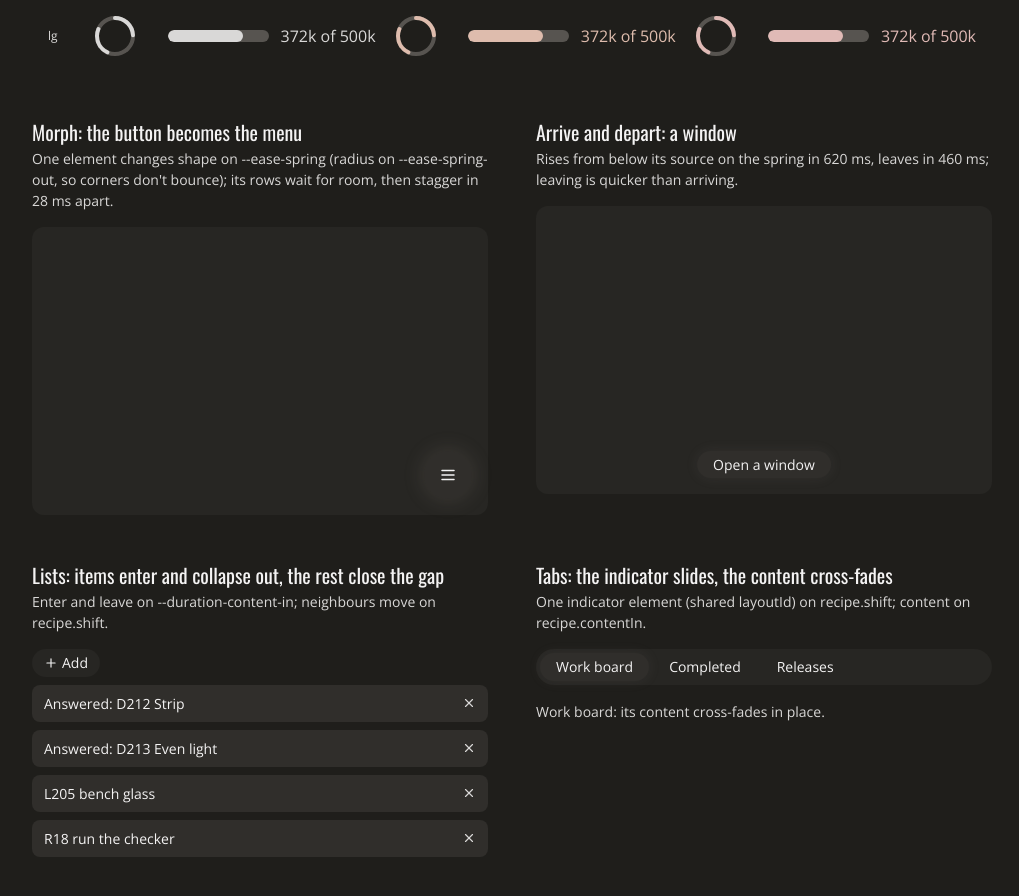
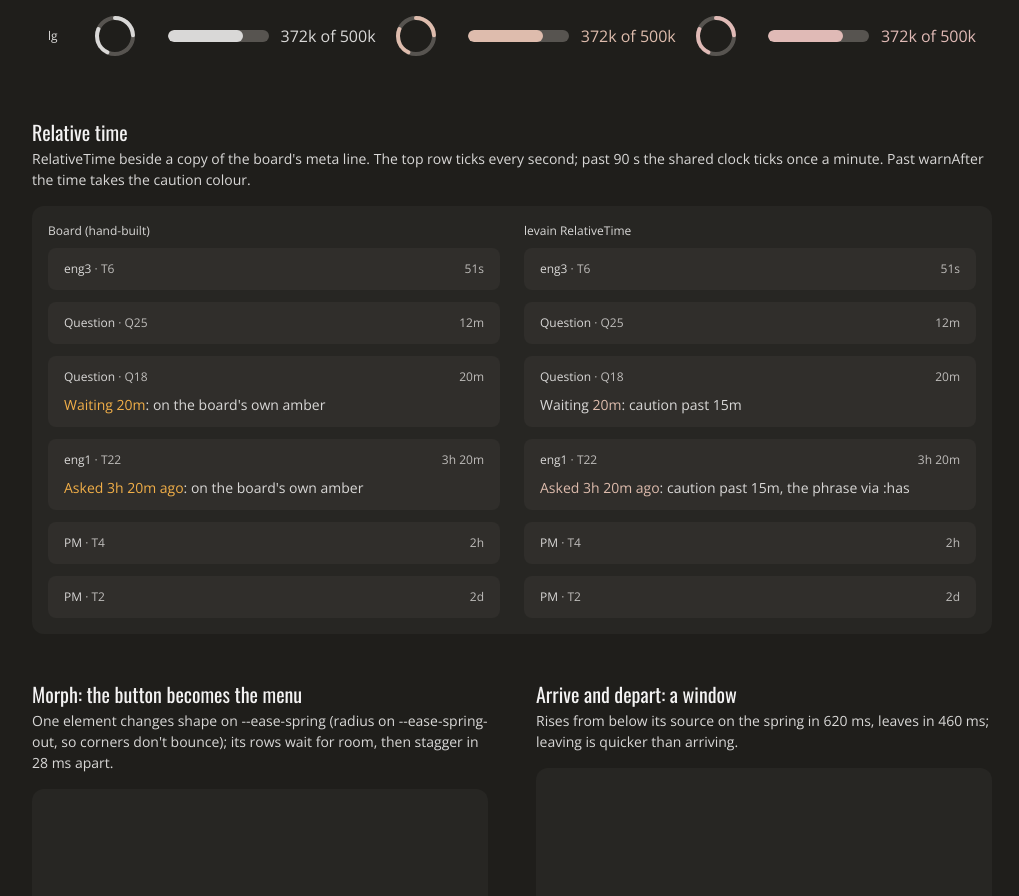
Before and after one commit to iammattq/levain-ds, a React (Vite) app in the folder demo/: page / in a window 1280 px wide. Shown: the part 1731-2627 px from the top of the page, without its empty margins (128-1147 px from the left). Built offline with nearby package versions, Linux system fonts and the light colour scheme.

Commit message:
demo: RelativeTime beside a copy of the board's meta line and late flag; capture-time.sh for the PC
Co-Authored-By: Claude Opus 5.5 <noreply@anthropic.com>

```diff
--- a/demo/src/main.tsx
+++ b/demo/src/main.tsx
@@ -1,6 +1,6 @@
 // levain DS's motion, density and drag, on one page. Every timing here comes from @levain/tokens.
 // ?density=condensed starts condensed; ?mode=light starts light; ?theme=7 starts on Cobalt Mono.
-// ?only=progress or ?only=decide shows only that section (for captures).
+// ?only=progress, ?only=decide or ?only=time shows only that section (for captures).
 import '@fontsource/open-sans/400.css';
 import '@fontsource/open-sans/600.css';
 import '@fontsource/oswald/400.css';
@@ -13,6 +13,7 @@ import { StrictMode, useState } from 'react';
 import { createRoot } from 'react-dom/client';
 import { DecideDemo } from './decide';
 import { ProgressDemo } from './progress';
+import { RelativeTimeDemo } from './relativeTime';
 
 type Item = { id: string; title: string; owner: string; age: string; state?: 'blocked' | 'waiting'; images?: number; links?: number };
 const TODO: Item[] = [
@@ -242,11 +243,12 @@ function App() {
         </div>
         <SegmentedControl id="density" size="sm" value={density} onChange={setDensity} options={[{ label: 'Comfortable', value: 'comfortable' }, { label: 'Condensed', value: 'condensed' }]} />
       </header>
-      {q.get('only') === 'progress' ? <ProgressDemo Section={Section} /> : q.get('only') === 'decide' ? <DecideDemo Section={Section} /> : <>
+      {q.get('only') === 'progress' ? <ProgressDemo Section={Section} /> : q.get('only') === 'decide' ? <DecideDemo Section={Section} /> : q.get('only') === 'time' ? <RelativeTimeDemo Section={Section} /> : <>
       <DragDemo />
       <DecideDemo Section={Section} />
       <StackDemo />
       <ProgressDemo Section={Section} />
+      <RelativeTimeDemo Section={Section} />
       <div className="grid grid-cols-1 gap-xl md:grid-cols-2">
         <MenuDemo />
         <WindowDemo />
--- /dev/null
+++ b/demo/src/relativeTime.tsx
@@ -0,0 +1,74 @@
+// T6: RelativeTime beside a copy of the Ringmaster board's meta line and late flag (board.css .meta, .flag.you; its
+// time.ts span() and its own one-second useNow), so the two can be compared. The times are set back from page load.
+import { RelativeTime, formatSpan } from '@levain/ui-react';
+import { useEffect, useState, type CSSProperties, type ReactNode } from 'react';
+
+const LOADED = Date.now();
+const MIN = 60, HOUR = 3600;
+
+// board.css: .meta (12px, line-height 1.5, faint, space-between), .lead (500, muted), .flag.you (--rm-amber, hand-picked)
+const meta: CSSProperties = { display: 'flex', alignItems: 'baseline', justifyContent: 'space-between', gap: '0.5rem', fontSize: '0.75rem', lineHeight: 1.5, color: 'var(--color-text-faint)', whiteSpace: 'nowrap' };
+const lead: CSSProperties = { fontWeight: 500, color: 'var(--color-text-muted)' };
+const body: CSSProperties = { margin: '0.5rem 0 0', color: 'var(--color-text-muted)' };
+
+/** The board's own clock: an interval per use, every second. */
+function useBoardNow() {
+  const [now, setNow] = useState(() => Date.now());
+  useEffect(() => { const t = setInterval(() => setNow(Date.now()), 1000); return () => clearInterval(t); }, []);
+  return now;
+}
+
+// whole: the consumer colours the whole phrase like the board's flag, from the time's data-state (styles.css :has)
+type Row = { who: string; code: string; ago: number; flag?: (t: ReactNode) => ReactNode; warnAfter?: number; whole?: boolean };
+const ROWS: Row[] = [
+  { who: 'eng3', code: 'T6', ago: 45 },
+  { who: 'Question', code: 'Q25', ago: 12 * MIN },
+  { who: 'Question', code: 'Q18', ago: 20 * MIN, warnAfter: 15 * MIN, flag: (t) => <>Waiting {t}</> },
+  { who: 'eng1', code: 'T22', ago: 3 * HOUR + 20 * MIN, warnAfter: 15 * MIN, flag: (t) => <>Asked {t} ago</>, whole: true },
+  { who: 'PM', code: 'T4', ago: 2 * HOUR },
+  { who: 'PM', code: 'T2', ago: 50 * HOUR },
+];
+
+function Card({ label, children }: { label: string; children: ReactNode }) {
+  return (
+    <div className="min-w-0 space-y-2xs">
+      <h4 className="type-caption text-[var(--color-text-muted)]">{label}</h4>
+      <div className="space-y-xs">{children}</div>
+    </div>
+  );
+}
+
+export function RelativeTimeDemo({ Section }: { Section: (p: { title: string; note: string; children: ReactNode }) => ReactNode }) {
+  const boardNow = useBoardNow();
+  const board = (r: Row) => formatSpan((boardNow - (LOADED - r.ago * 1000)) / 1000);
+  return (
+    <Section title="Relative time" note="RelativeTime beside a copy of the board's meta line. The top row ticks every second; past 90 s the shared clock ticks once a minute. Past warnAfter the time takes the caution colour.">
+      <div data-compare className="grid grid-cols-1 gap-md rounded-[var(--radius-xl)] bg-[var(--color-surface-section)] p-sm sm:grid-cols-2">
+        <Card label="Board (hand-built)">
+          {ROWS.map((r) => (
+            <div key={r.code} data-board-row={r.code} className="rounded-[var(--radius-lg)] bg-[var(--color-surface-card)] px-sm py-xs">
+              <div style={meta}><span><span style={lead}>{r.who}</span> · {r.code}</span><span>{board(r)}</span></div>
+              {r.flag && <p style={body} className="type-body-sm"><span style={{ whiteSpace: 'nowrap', color: 'var(--rm-amber)' }}>{r.flag(board(r))}</span>: on the board's own amber</p>}
+            </div>
+          ))}
+        </Card>
+        <Card label="levain RelativeTime">
+          {ROWS.map((r) => {
+            const at = LOADED - r.ago * 1000;
+            return (
+              <div key={r.code} data-levain-row={r.code} className="rounded-[var(--radius-lg)] bg-[var(--color-surface-card)] px-sm py-xs">
+                <div style={meta}><span><span style={lead}>{r.who}</span> · {r.code}</span><RelativeTime at={at} /></div>
+                {r.flag && (
+                  <p style={body} className="type-body-sm">
+                    <span className={r.whole ? 'late-phrase' : undefined}>{r.flag(<RelativeTime at={at} warnAfter={r.warnAfter} />)}</span>
+                    : caution past {formatSpan(r.warnAfter!)}{r.whole ? ', the phrase via :has' : ''}
+                  </p>
+                )}
+              </div>
+            );
+          })}
+        </Card>
+      </div>
+    </Section>
+  );
+}
--- a/demo/src/styles.css
+++ b/demo/src/styles.css
@@ -11,3 +11,9 @@ body {
   @apply bg-[var(--color-surface-canvas)] text-[var(--color-text-default)];
   font-family: var(--type-family-sans);
 }
+
+/* T6: the Ringmaster board's hand-picked late amber (board.css --rm-amber), for the relative-time comparison */
+[data-compare] { --rm-amber: #f2af48; }
+html:not(.dark) [data-compare] { --rm-amber: #975d04; }
+/* A consumer colouring the whole phrase like the board's late flag, keyed off RelativeTime's data-state */
+.late-phrase:has(> time[data-state='late']) { color: var(--color-caution-fg); white-space: nowrap; }
```
Also changed, not shown: 1 other file (tests, documents, lock files or other folders).
